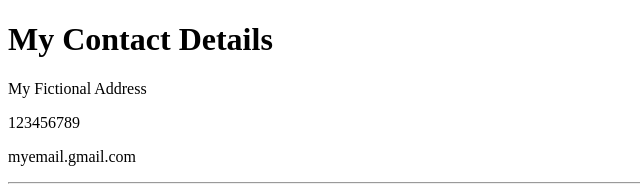
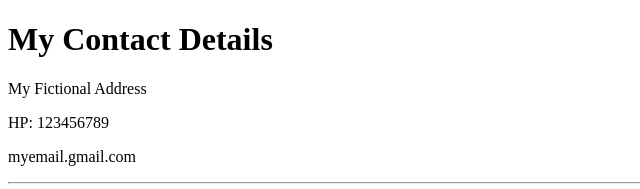
Before and after one commit to yelinn1977/cv, a plain HTML site: page contact-me.html in a window 1280 px wide. Shown: the top 189 px of the page, 0-640 px from the left. Drawn offline with Linux system fonts and the light colour scheme.

Commit message:
Update contact-me.html

```diff
--- a/contact-me.html
+++ b/contact-me.html
@@ -7,7 +7,7 @@
   <body>
     <h1>My Contact Details</h1>
     <p>My Fictional Address</p>
-    <p>123456789</p>
+    <p>HP: 123456789</p>
     <p>myemail.gmail.com</p>
 <hr>
     <form action="mailto:myemail@gmail.com" method="post" enctype="text/text/plain">
```
